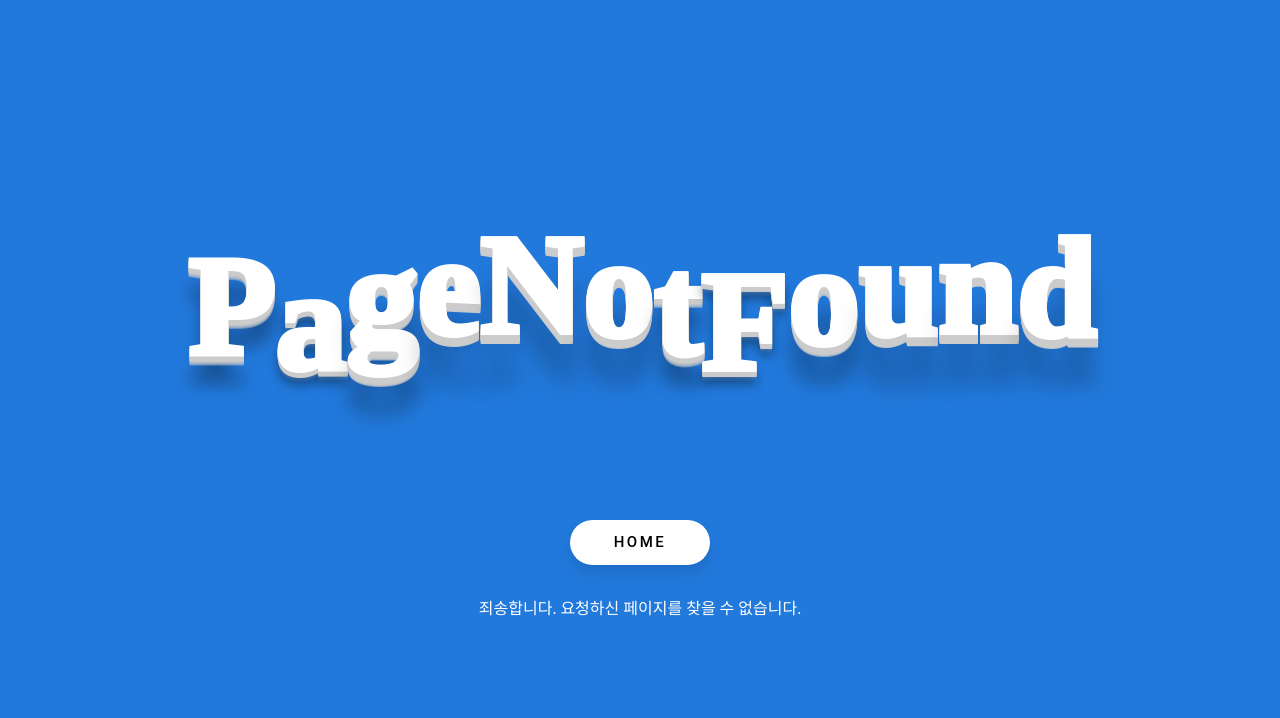
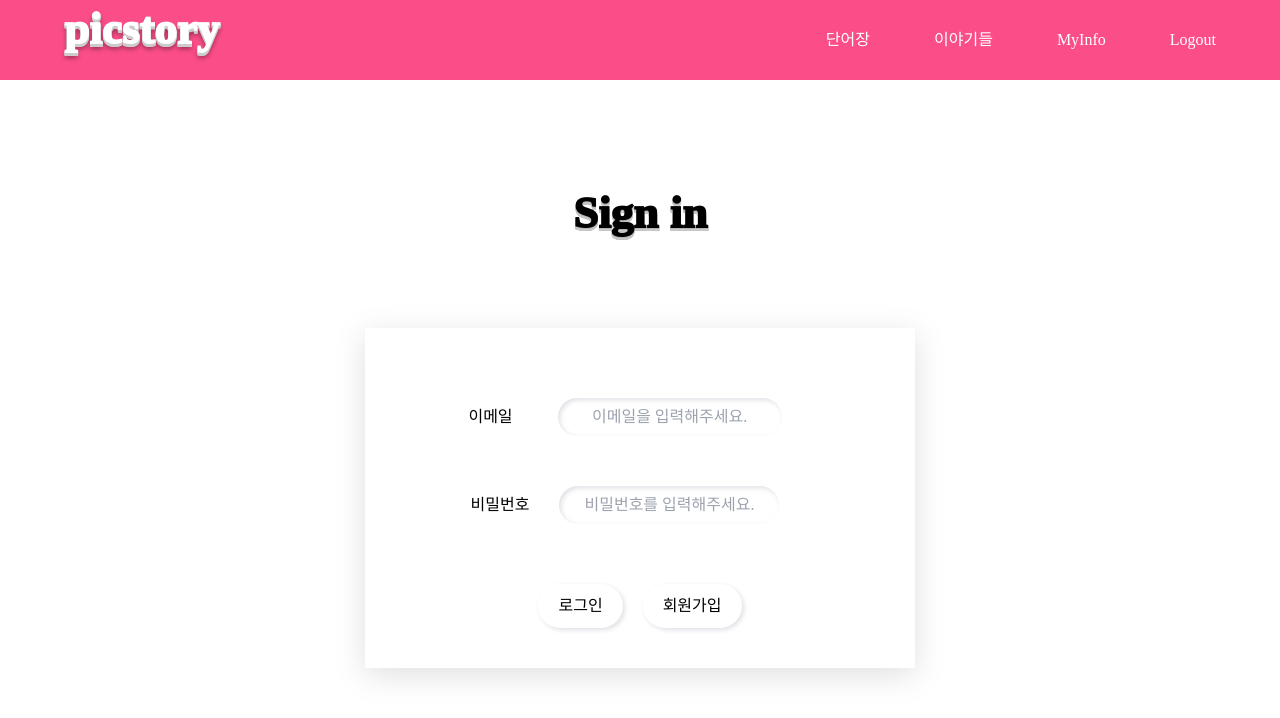
Before and after one commit to RUNGOAT/Picstory, a React (Create React App) app in the folder frontend/frontproject/: page /Login in a window 1280 px wide. Shown: the top 718 px of the page. Built offline with nearby package versions, Linux system fonts and the light colour scheme; a web font is replaced by a local one.

Commit message:
[FIX] 에러 수정

```diff
--- a/frontend/frontproject/src/api/api.tsx
+++ b/frontend/frontproject/src/api/api.tsx
@@ -1,7 +1,8 @@
 import axios from "axios";
 
 // const BASE_URL = "https://j8d103.p.ssafy.io/api";
-const BASE_URL = "http://192.168.100.140:8000/api";
+// const BASE_URL = "http://192.168.100.140:8000/api";
+const BASE_URL = "http://192.168.100.166:8000/api";
 // const BASE_URL = "http://172.30.1.31:8000/api";
 //
 const customAxios = axios.create({
--- a/frontend/frontproject/src/components/user/Login.tsx
+++ b/frontend/frontproject/src/components/user/Login.tsx
@@ -1,8 +1,7 @@
 import { useForm } from "react-hook-form";
 import { useNavigate } from "react-router-dom";
 import { login } from "../../api/userAPI";
-
-import styles from "../../assets/css/testLogin.module.css";
+import styles from "../../assets/css/Login.module.css";
 
 function LoginForm() {
 	type FormData = {
@@ -34,12 +33,9 @@ function LoginForm() {
 				//mainPage로 이동하기
 				navigate("/");
 			}
-			if (res.status === 403) {
-				console.log("ff");
-			}
 		} catch (error: any) {
-			console.error(error);
 			alert(error.response.data.error);
+			console.log(error);
 		}
 	};
 
@@ -50,13 +46,18 @@ function LoginForm() {
 	} = useForm<FormData>();
 
 	return (
-		<form className={styles.formContainer} onSubmit={handleSubmit(onSubmit)}>
+		<>
+			<div className={styles.title}>Sign in</div>
+			<form className={styles.container} onSubmit={handleSubmit(onSubmit)}>
+				<div className={styles.emailBox}>
 					<label htmlFor="email">이메일</label>
 					<input
-				id="email"
+						id={styles.inputEmail}
 						type="text"
 						placeholder="이메일을 입력해주세요."
-				aria-invalid={!isDirty ? undefined : errors.email ? "true" : "false"}
+						aria-invalid={
+							!isDirty ? undefined : errors.email ? "true" : "false"
+						}
 						{...register("email", {
 							required: "이메일은 필수 입력입니다.",
 							pattern: {
@@ -66,13 +67,20 @@ function LoginForm() {
 							},
 						})}
 					/>
+					<div className={styles.emailAlert}>
 						{errors.email && <small role="alert">{errors.email.message}</small>}
+					</div>
+				</div>
+
+				<div className={styles.pwdBox}>
 					<label htmlFor="password">비밀번호</label>
 					<input
-				id="password"
+						id={styles.inputPwd}
 						type="password"
 						placeholder="비밀번호를 입력해주세요."
-				aria-invalid={!isDirty ? undefined : errors.password ? "true" : "false"}
+						aria-invalid={
+							!isDirty ? undefined : errors.password ? "true" : "false"
+						}
 						{...register("password", {
 							required: "비밀번호는 필수 입력입니다.",
 							minLength: {
@@ -85,11 +93,27 @@ function LoginForm() {
 							},
 						})}
 					/>
-			{errors.password && <small role="alert">{errors.password.message}</small>}
-			<button type="submit" disabled={isSubmitting}>
+					<div className={styles.pwdAlert}>
+						{errors.password && (
+							<small role="alert">{errors.password.message}</small>
+						)}
+					</div>
+				</div>
+				<div className={styles.buttonBox}>
+					<button className={styles.btn} type="submit" disabled={isSubmitting}>
 						로그인
 					</button>
+					<button
+						className={styles.btn}
+						onClick={() => {
+							navigate("/signUp");
+						}}
+					>
+						회원가입
+					</button>
+				</div>
 			</form>
+		</>
 	);
 }
 
--- a/frontend/frontproject/src/pages/storyDetailPage.tsx
+++ b/frontend/frontproject/src/pages/storyDetailPage.tsx
@@ -1,43 +1,42 @@
-import { useEffect, useState } from 'react'
-import { useParams } from 'react-router-dom'
-import { useNavigate } from 'react-router-dom'
-import { getStory, deleteStory } from '../api/storyApi'
-import styles from '../assets/css/storyDetailPage.module.css'
-import BGMPlayer from '../components/storyResult/bgm'
-import AudioPlayer from '../components/storyResult/audio'
-import { voiceAtom, genreAtom } from '../atoms'
-import { useRecoilState, useSetRecoilState } from 'recoil'
+import { useEffect, useState } from "react";
+import { useParams } from "react-router-dom";
+import { useNavigate } from "react-router-dom";
+import { getStory, deleteStory } from "../api/storyApi";
+import styles from "../assets/css/storyDetailPage.module.css";
+import BGMPlayer from "../components/storyResult/bgm";
+import AudioPlayer from "../components/storyResult/audio";
+import { voiceAtom, genreAtom } from "../atoms";
+import { useRecoilState, useSetRecoilState } from "recoil";
 
 export default function StoryDetailPage() {
+	// 로그인된 유저
+	const params = useParams();
+	const id: number = Number(params.id);
 
-  // 로그인된 유저
-  const params = useParams()
-  const id:number = Number(params.id)
-
-  const navigate = useNavigate()
-  const setVoice = useSetRecoilState(voiceAtom)
-  const [genre, setGenre] = useRecoilState(genreAtom)
+	const navigate = useNavigate();
+	const setVoice = useSetRecoilState(voiceAtom);
+	const [genre, setGenre] = useRecoilState(genreAtom);
 	const [storyInfo, setStoryInfo] = useState({
-    title: '',
-    image: '',
-    genre: '',
-    content_ko: '',
-    content_en: '',
-    voice: '',
-  })
+		title: "",
+		image: "",
+		genre: "",
+		content_ko: "",
+		content_en: "",
+		voice: "",
+	});
 
 	useEffect(() => {
-    getStoryItem()
-  })
+		getStoryItem();
+	}, []);
 
-  const [lang, setLang] = useState(true)
+	const [lang, setLang] = useState(true);
 	// 이야기 상세 불러오기
 	const getStoryItem = async () => {
-    try{
-      const response = await getStory(id)
-      const result = response.data
-      setVoice(result.voice)
-      setGenre(result.genre)
+		try {
+			const response = await getStory(id);
+			const result = response.data;
+			setVoice(result.voice);
+			setGenre(result.genre);
 
 			setStoryInfo((prevState) => {
 				return {
@@ -48,39 +47,41 @@ export default function StoryDetailPage() {
 					content_ko: result.content_ko,
 					content_en: result.content_en,
 					voice: result.voice,
+				};
+			});
+		} catch (err) {
+			navigate("/404");
 		}
-      })
-    }
-    catch(err) {
-      navigate('/404')
-    }
-  }
+	};
 	// 번역
 	const transLang = () => {
-    setLang((prev) => !prev)
-  }
+		setLang((prev) => !prev);
+	};
 	// 이야기 삭제
 	const clickDelete = async () => {
-    const response = await deleteStory(id)
+		const response = await deleteStory(id);
 		if (response.status === 200) {
-      alert('삭제가 완료되었습니다.')
-      navigate('/library')
+			alert("삭제가 완료되었습니다.");
+			navigate("/library");
 		}
-  }
+	};
 
 	return (
 		<div className={styles.container}>
-
 			<h1 className={styles.title}>{storyInfo.title}</h1>
 			<div className={styles.left_container}>
 				{/* 이미지 */}
-        <img className={styles.image} src={storyInfo.image} alt={storyInfo.title}></img>
+				<img
+					className={styles.image}
+					src={storyInfo.image}
+					alt={storyInfo.title}
+				></img>
 				{/* 버튼 */}
 				<div className={styles.btnBox}>
-          {genre ? <BGMPlayer/> : null}
+					{genre ? <BGMPlayer /> : null}
 					<AudioPlayer />
 					<button className={styles.langBtn} onClick={transLang}>
-            {lang ? 'Korean' : '영어'}
+						{lang ? "Korean" : "영어"}
 					</button>
 				</div>
 			</div>
@@ -98,5 +99,5 @@ export default function StoryDetailPage() {
 				</button>
 			</div>
 		</div>
-  )
+	);
 }
--- a/frontend/frontproject/src/routes/RoutesSetup.tsx
+++ b/frontend/frontproject/src/routes/RoutesSetup.tsx
@@ -19,7 +19,7 @@ export default function RoutesSetup() {
 			<Route path="/" element={<Main />} />
 			<Route element={<Layout />}>
 				<Route path="/user" element={<UserPage />} />
-				<Route path="/LoginForm" element={<LoginForm />} />
+				<Route path="/Login" element={<LoginForm />} />
 				<Route path="/signUp" element={<SignUp />} />
 				<Route path="/storyCreatePage" element={<StoryCreatePage />} />
 				<Route path="/storyResult" element={<StoryResultPage />} />
```
Lines whose indentation alone changed are shown as unchanged.
